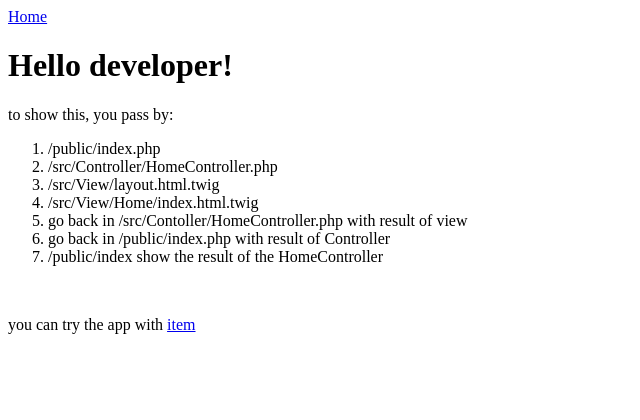
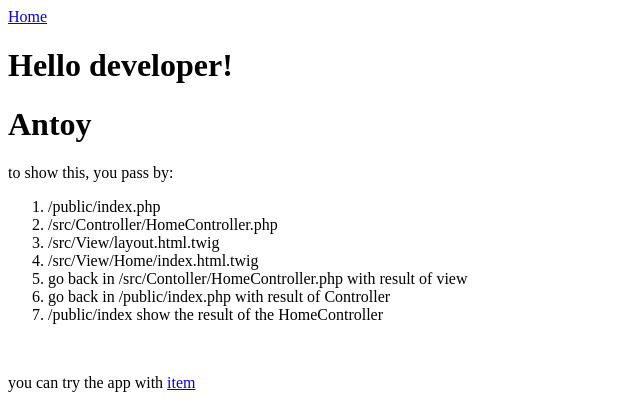
Before and after one commit to Lalie19/Projet-car, a PHP site: template src/View/Home/index.html.twig in a window 1280 px wide. Shown: the top 420 px of the page, without its empty margins (0-640 px from the left). Run offline with PHP 8.4, Linux system fonts and the light colour scheme; the template is opened without the code that fills it, so the values that code supplies are empty; some libraries are stand-ins or nearby versions.

Commit message:
antoy test1

```diff
--- a/src/View/Home/index.html.twig
+++ b/src/View/Home/index.html.twig
@@ -2,7 +2,9 @@
 
 {% block content %}
     <h1>Hello developer!</h1>
-    <p>to show this, you pass by:</p>
+   <h1>Antoy</h1>
+
+     <p>to show this, you pass by:</p>
     <ol>
         <li>/public/index.php</li>
         <li>/src/Controller/HomeController.php</li>
```
